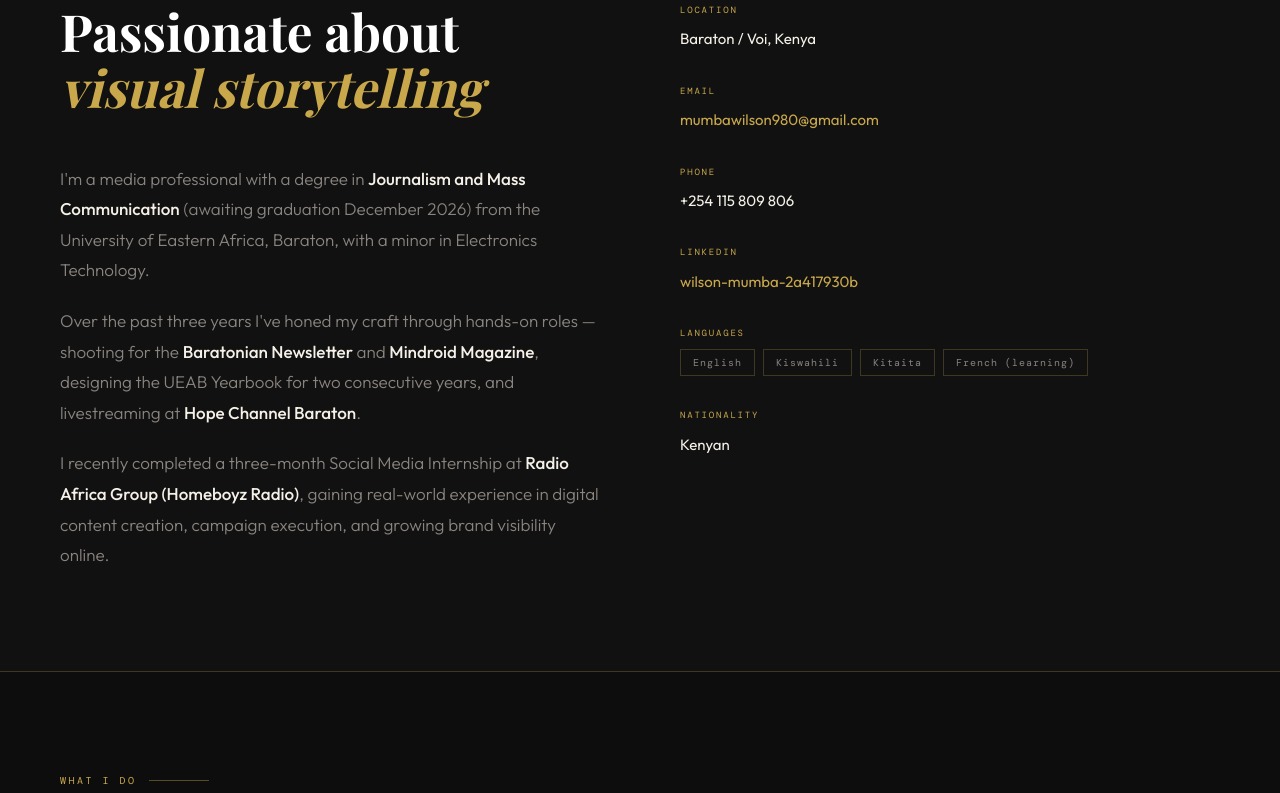
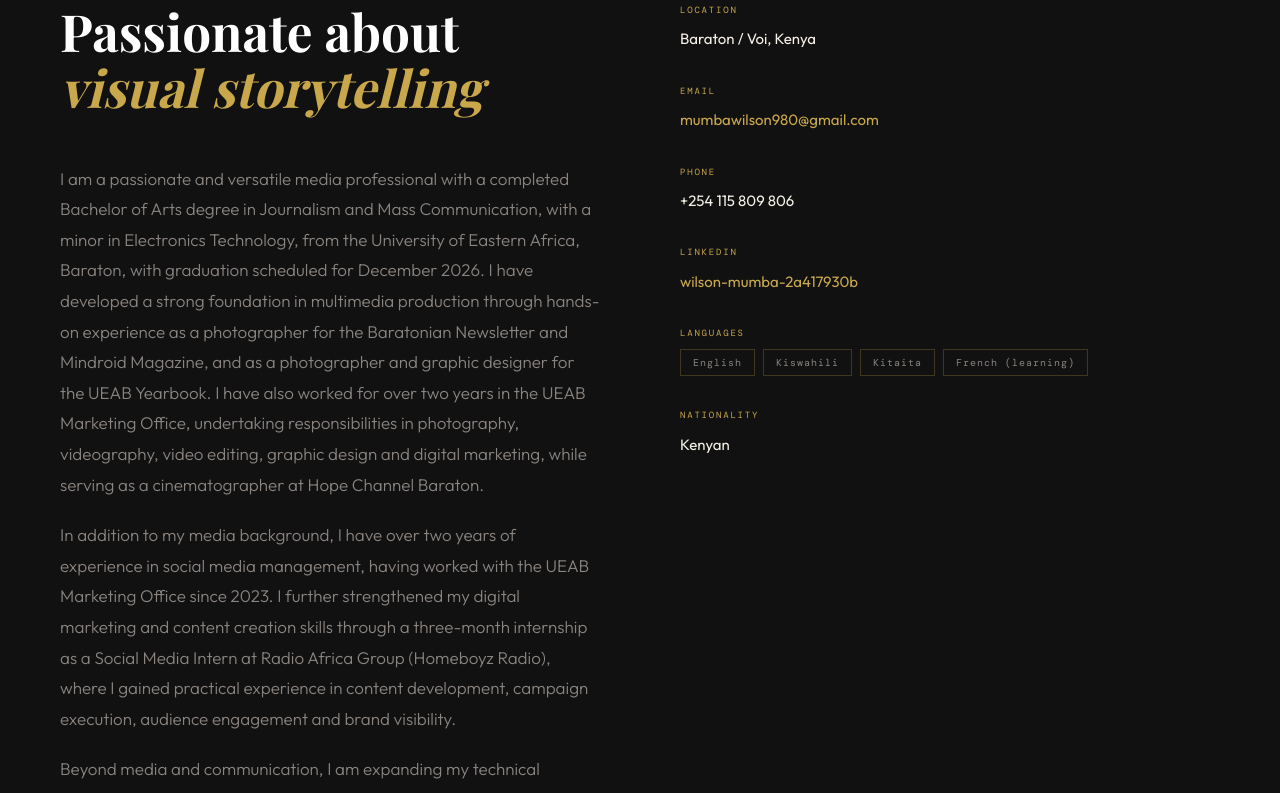
Before and after one commit to mumbawilson980-max/Wilson-Mumba-Porfolio, a plain HTML site: page index.html in a window 1280 px wide. Shown: the part 931-1724 px from the top of the page. Drawn offline with nearby package versions, Linux system fonts and the light colour scheme; a web font is replaced by a local one.

Commit message:
Update index.html

```diff
--- a/index.html
+++ b/index.html
@@ -551,9 +551,9 @@
     <div>
       <h2>Passionate about<br><em style="font-family:'Playfair Display',serif; font-style:italic; color:var(--gold)">visual storytelling</em></h2>
       <div class="about-text">
-        <p>I'm a media professional with a degree in <strong>Journalism and Mass Communication</strong> (awaiting graduation December 2026) from the University of Eastern Africa, Baraton, with a minor in Electronics Technology.</p>
-        <p>Over the past three years I've honed my craft through hands-on roles — shooting for the <strong>Baratonian Newsletter</strong> and <strong>Mindroid Magazine</strong>, designing the UEAB Yearbook for two consecutive years, and livestreaming at <strong>Hope Channel Baraton</strong>.</p>
-        <p>I recently completed a three-month Social Media Internship at <strong>Radio Africa Group (Homeboyz Radio)</strong>, gaining real-world experience in digital content creation, campaign execution, and growing brand visibility online.</p>
+        I am a passionate and versatile media professional with a completed Bachelor of Arts degree in Journalism and Mass Communication, with a minor in Electronics Technology, from the University of Eastern Africa, Baraton, with graduation scheduled for December 2026. I have developed a strong foundation in multimedia production through hands-on experience as a photographer for the Baratonian Newsletter and Mindroid Magazine, and as a photographer and graphic designer for the UEAB Yearbook. I have also worked for over two years in the UEAB Marketing Office, undertaking responsibilities in photography, videography, video editing, graphic design and digital marketing, while serving as a cinematographer at Hope Channel Baraton.</p>
+        <p>In addition to my media background, I have over two years of experience in social media management, having worked with the UEAB Marketing Office since 2023. I further strengthened my digital marketing and content creation skills through a three-month internship as a Social Media Intern at Radio Africa Group (Homeboyz Radio), where I gained practical experience in content development, campaign execution, audience engagement and brand visibility.</p>
+        Beyond media and communication, I am expanding my technical knowledge through an Associate of Science in Computer Science at the University of the People, broadening my understanding of technology and its applications. I am driven by continuous learning, creativity and innovation, and seek opportunities where I can combine my media, marketing and technical skills to develop impactful digital experiences and contribute meaningfully to organisational growth.</p>
       </div>
     </div>
     <div class="about-details">
```
